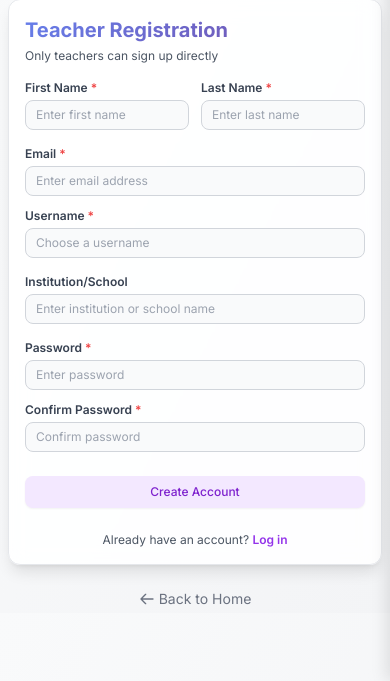
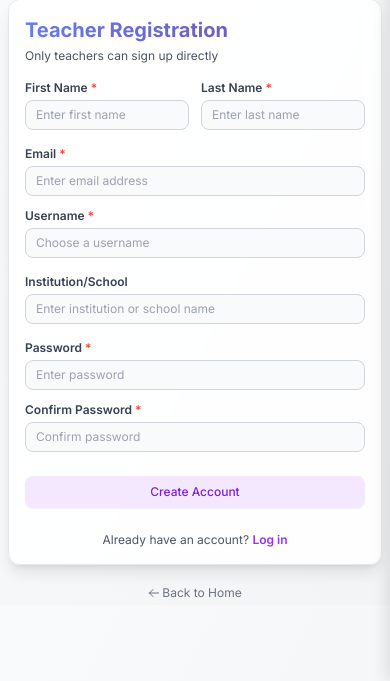
Before and after one commit to ehtesam75/ResTrack, a Django app: page /signup/ in a window 390 px wide. Shown: the part 163-844 px from the top of the page. Run offline with Django 5.2, Linux system fonts and the light colour scheme; some libraries are stand-ins or nearby versions.

Commit message:
Refine login and signup templates by adjusting layout and styling for improved user experience. Update spacing, font sizes, and icon dimensions.

```diff
--- a/marks/templates/marks/login.html
+++ b/marks/templates/marks/login.html
@@ -111,9 +111,9 @@
         </div>
 
         <!-- Back to Home -->
-        <div class="mt-6 text-center animate-fade-in-up" style="animation-delay: 0.4s;">
-            <a href="{% url 'home' %}" class="text-gray-500 hover:text-gray-700 text-sm inline-flex items-center gap-1">
-                <svg class="w-4 h-4" fill="none" stroke="currentColor" viewBox="0 0 24 24">
+        <div class="mt-4 sm:mt-6 text-center animate-fade-in-up" style="animation-delay: 0.4s;">
+            <a href="{% url 'home' %}" class="text-gray-500 hover:text-gray-700 text-xs sm:text-sm inline-flex items-center gap-0.5 sm:gap-1">
+                <svg class="w-3 h-3 sm:w-4 sm:h-4" fill="none" stroke="currentColor" viewBox="0 0 24 24">
                     <path stroke-linecap="round" stroke-linejoin="round" stroke-width="2" d="M10 19l-7-7m0 0l7-7m-7 7h18"></path>
                 </svg>
                 Back to Home
--- a/marks/templates/marks/signup.html
+++ b/marks/templates/marks/signup.html
@@ -185,9 +185,9 @@
         </div>
 
         <!-- Back to Home -->
-        <div class="mt-6 text-center animate-fade-in-up" style="animation-delay: 0.4s;">
-            <a href="{% url 'home' %}" class="text-gray-500 hover:text-gray-700 text-sm inline-flex items-center gap-1">
-                <svg class="w-4 h-4" fill="none" stroke="currentColor" viewBox="0 0 24 24">
+        <div class="mt-4 sm:mt-6 text-center animate-fade-in-up" style="animation-delay: 0.4s;">
+            <a href="{% url 'home' %}" class="text-gray-500 hover:text-gray-700 text-xs sm:text-sm inline-flex items-center gap-0.5 sm:gap-1">
+                <svg class="w-3 h-3 sm:w-4 sm:h-4" fill="none" stroke="currentColor" viewBox="0 0 24 24">
                     <path stroke-linecap="round" stroke-linejoin="round" stroke-width="2" d="M10 19l-7-7m0 0l7-7m-7 7h18"></path>
                 </svg>
                 Back to Home
```
